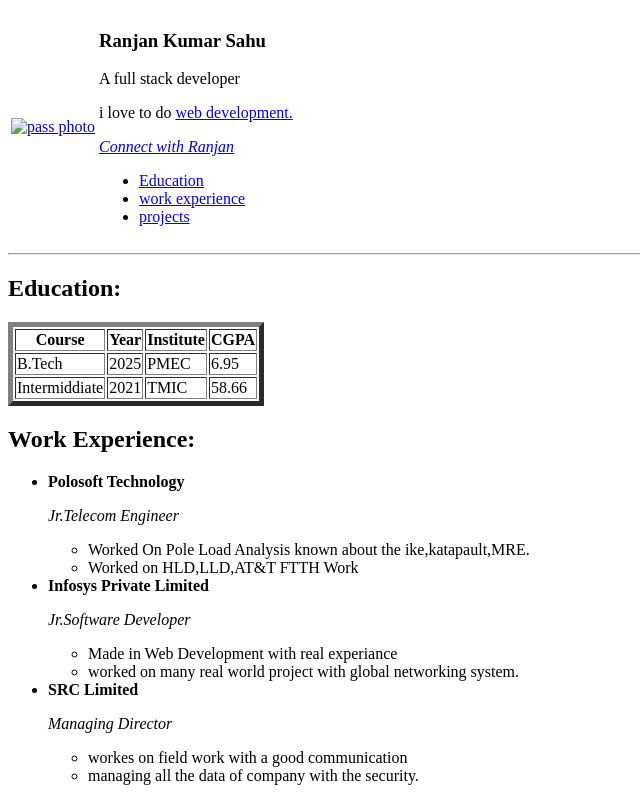
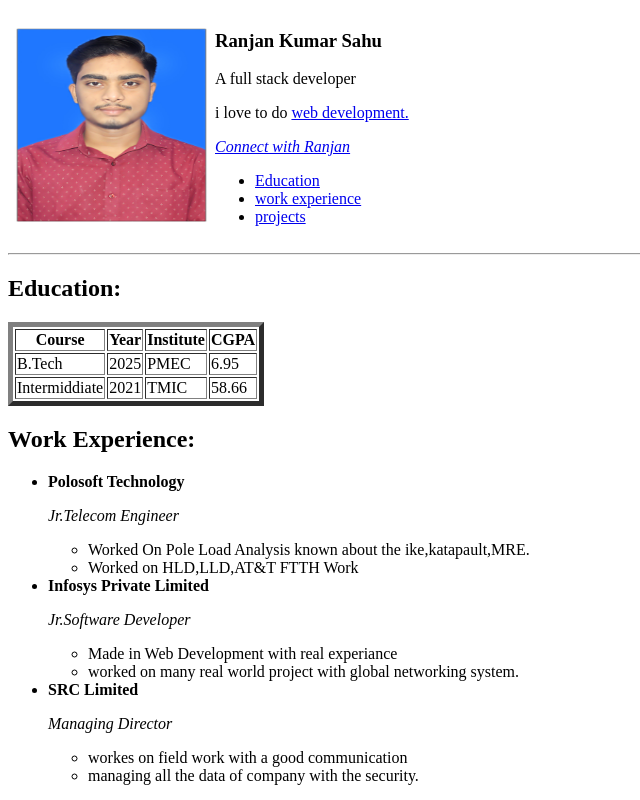
Before and after one commit to ranjankumar46/myResumeDemo, a plain HTML site: page index.html in a window 1280 px wide. Shown: the top 800 px of the page, without its empty margins (0-640 px from the left). Drawn offline with Linux system fonts and the light colour scheme.

Commit message:
Update index.html

```diff
--- a/index.html
+++ b/index.html
@@ -12,7 +12,7 @@
         <tr>
             <td>
                 <a href="https://www.linkedin.com/in/ranjan-kumar-sahu07/">
-                    <img src="./images/Passphoto.jpg" alt="pass photo" height="200px" width="200px">
+                    <img src="Passphoto.jpg" alt="pass photo" height="200px" width="200px">
                 </a>
             </td>
             <td>
```
